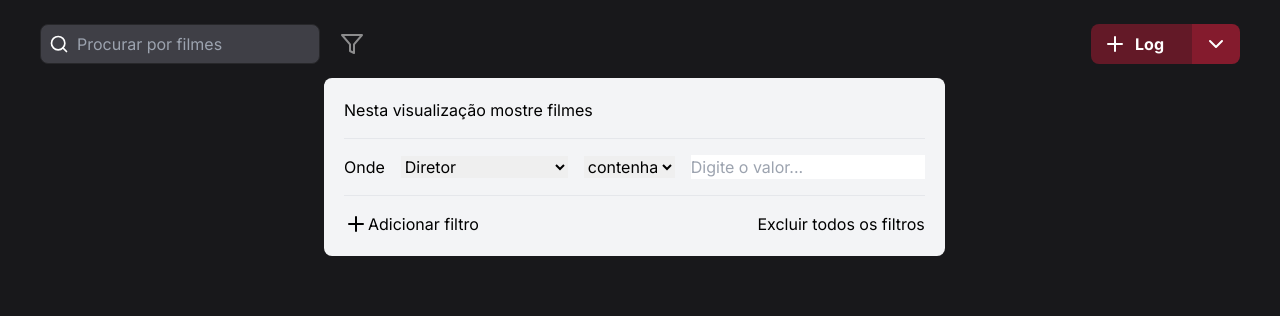
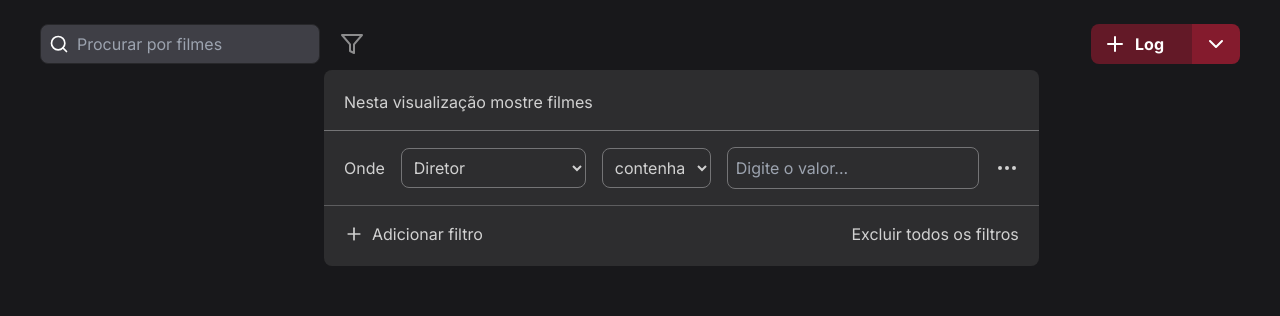
Before and after one commit to LeviDevGit/moviememoirs-fullstack, a Next.js app: page / in a window 1280 px wide. Both pictures are taken after a click on the button 352 px from the left and 215 px from the top of the page. Shown: the part 171-487 px from the top of the page. Built offline with nearby package versions, Linux system fonts and the light colour scheme; no server answers; the database is empty.

Commit message:
:sparkles: feat: Dropdown click funcionalidade

```diff
--- a/src/components/DropdownFilter.tsx
+++ b/src/components/DropdownFilter.tsx
@@ -1,4 +1,5 @@
-import { Filter, Plus } from 'lucide-react'
+import { Ellipsis, Filter, Plus } from 'lucide-react'
+import { useEffect, useRef } from 'react'
 
 interface Dropdownprops {
   toggleDropdown: React.Dispatch<React.SetStateAction<boolean>>
@@ -9,10 +10,34 @@ export default function DropdownFilter({
   toggleDropdown,
   isOpen,
 }: Dropdownprops) {
+  const dropdown = useRef<HTMLDivElement | null>(null)
+
+  useEffect(() => {
+    if (!isOpen) return
+
+    const handleClickOutside = (event: MouseEvent) => {
+      if (
+        dropdown.current &&
+        event.target instanceof Node &&
+        !dropdown.current.contains(event.target)
+      ) {
+        toggleDropdown(false)
+      }
+    }
+
+    window.addEventListener('click', handleClickOutside)
+
+    return () => {
+      window.removeEventListener('click', handleClickOutside)
+    }
+    // eslint-disable-next-line react-hooks/exhaustive-deps
+  }, [isOpen])
+
   return (
     <div className="relative h-full">
       <button
-        onClick={() => {
+        onClick={(event) => {
+          event.stopPropagation()
           toggleDropdown(!isOpen)
         }}
         className="h-full rounded-lg px-4 text-white/50 hover:text-white/70"
@@ -21,25 +46,38 @@ export default function DropdownFilter({
       </button>
 
       {isOpen && (
-        <div className="absolute left-0 top-14 z-20 flex flex-col justify-between gap-4 rounded-lg bg-gray-100 p-5">
-          <p>Nesta visualização mostre filmes</p>
-          <hr />
-          <div className="flex items-center gap-4">
+        <div
+          className="absolute left-0 top-12 z-20 flex flex-col justify-between gap-4 rounded-lg bg-[#2D2D2F] text-[#D1D1D1]"
+          ref={dropdown}
+        >
+          <p className="p-5 pb-0">Nesta visualização mostre filmes</p>
+          <hr className="border-[#747476]" />
+          <div className="flex items-center gap-4 px-5">
             <label>Onde</label>
-            <select name="" id="">
+            <select className="rounded-lg border border-[#747476] bg-transparent p-2">
               <option value="">Diretor</option>
               <option value="">Ano de lançamento</option>
               <option value="">Nota</option>
             </select>
-            <select name="" id="">
+            <select className="rounded-lg border border-[#747476] bg-transparent p-2">
               <option value="">contenha</option>
+              <option value="">é igual a</option>
             </select>
-            <input type="text" name="" id="" placeholder="Digite o valor..." />
+            <input
+              type="text"
+              name=""
+              id=""
+              placeholder="Digite o valor..."
+              className="rounded-lg border border-[#747476] bg-transparent p-2 outline-none"
+            />
+            <button>
+              <Ellipsis />
+            </button>
           </div>
-          <hr />
-          <div className="flex items-center justify-between">
-            <button className="flex items-center">
-              <Plus /> Adicionar filtro
+          <hr className="border-[#5D5D5F]" />
+          <div className="flex items-center justify-between p-5 pt-0">
+            <button className="flex items-center gap-2">
+              <Plus size={20} /> Adicionar filtro
             </button>
             <button>Excluir todos os filtros</button>
           </div>
--- a/src/hooks/useSubmitData.ts
+++ b/src/hooks/useSubmitData.ts
@@ -49,5 +49,6 @@ export default function useSubmitData({
       }
     }
     submitData()
-  }, [direction, reqBody, setDataFetch])
+    // eslint-disable-next-line react-hooks/exhaustive-deps
+  }, [direction, reqBody])
 }
```
